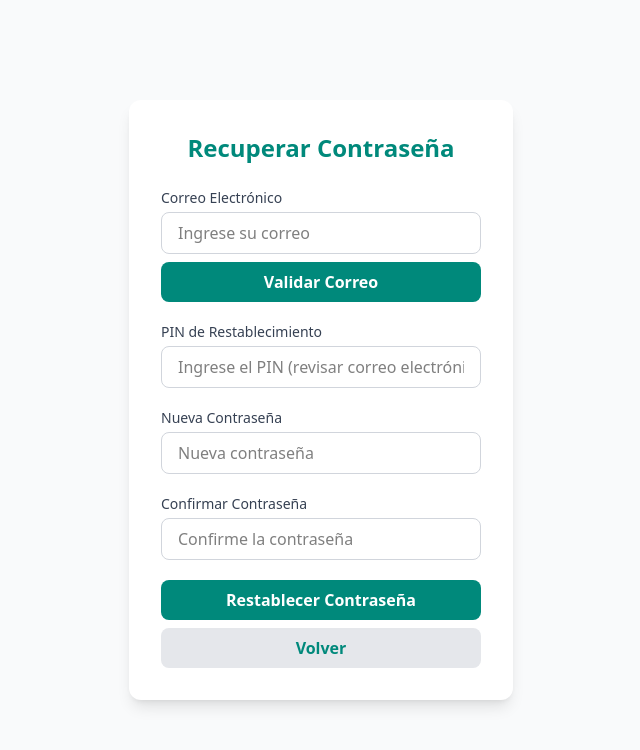
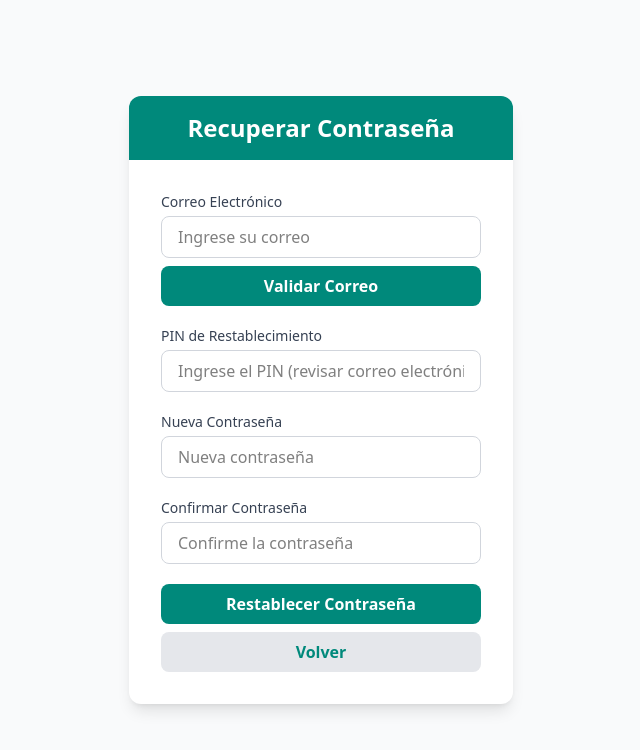
Before and after one commit to Derek-GB/IntegradorReact, a React (Vite) app: page /recuperarContrasena in a window 1280 px wide. Shown: the top 750 px of the page, without its empty margins (319-959 px from the left). Built offline with nearby package versions, Linux system fonts and the light colour scheme.

Commit message:
Diseño en recuperarContraseña

```diff
--- a/src/views/usuario/login.jsx
+++ b/src/views/usuario/login.jsx
@@ -6,12 +6,9 @@ import CustomToaster from '../../components/globalComponents/CustomToaster';
 const Login = () => {
   const {
     form,
-    error,
-    mostrarAlerta,
     isLoading,
     handleChange,
     handleSubmit,
-    setMostrarAlerta
   } = useLogin();
 
   return (
--- a/src/views/usuario/recuperarContrasena.jsx
+++ b/src/views/usuario/recuperarContrasena.jsx
@@ -1,7 +1,8 @@
-import React from 'react';
+import React, { useEffect } from 'react';
 import { useNavigate } from 'react-router-dom';
 import useRecuperarContrasena from '../../hooks/Usuario/useRecuperarContrasena.js';
-import Alerta from '../../components/Alerta.jsx';
+import CustomToaster from '../../components/globalComponents/CustomToaster';
+import { toast } from 'react-hot-toast';
 
 const RecuperarContrasena = () => {
   const navigate = useNavigate();
@@ -25,27 +26,28 @@ const RecuperarContrasena = () => {
     setMostrarAlertaError,
   } = useRecuperarContrasena();
 
+  // Mostrar mensajes con toast
+  useEffect(() => {
+    if (mostrarAlertaMensaje && mensaje) {
+      toast.success(mensaje);
+      setMostrarAlertaMensaje(false);
+    }
+    if (mostrarAlertaError && error) {
+      toast.error(error);
+      setMostrarAlertaError(false);
+    }
+  }, [mostrarAlertaMensaje, mensaje, mostrarAlertaError, error]);
+
   return (
     <div className="min-h-screen flex items-center justify-center bg-gray-50">
-      <div className="w-full max-w-sm bg-white rounded-xl shadow-lg p-8">
-        <h2 className="text-2xl font-bold text-center mb-6 text-[#00897B]">Recuperar Contraseña</h2>
+      <CustomToaster />
+      <div className="w-full max-w-sm bg-white rounded-xl shadow-lg overflow-hidden">
+        <div className="bg-[#00897B] py-4 px-6">
+          <h2 className="text-2xl font-bold text-center text-white">Recuperar Contraseña</h2>
+        </div>
+
+        <div className="p-8">
           <form onSubmit={handleSubmit} className="space-y-5">
-          {mostrarAlertaMensaje && mensaje && (
-            <Alerta
-              mensaje={mensaje}
-              tipo="exito"
-              duracion={4000}
-              onClose={() => setMostrarAlertaMensaje(false)}
-            />
-          )}
-          {mostrarAlertaError && error && (
-            <Alerta
-              mensaje={error}
-              tipo="error"
-              duracion={4000}
-              onClose={() => setMostrarAlertaError(false)}
-            />
-          )}
             <div>
               <label htmlFor="correo" className="block text-sm font-medium text-gray-700 mb-1">
                 Correo Electrónico
@@ -68,6 +70,7 @@ const RecuperarContrasena = () => {
                 Validar Correo
               </button>
             </div>
+
             <div>
               <label htmlFor="pin" className="block text-sm font-medium text-gray-700 mb-1">
                 PIN de Restablecimiento
@@ -84,6 +87,7 @@ const RecuperarContrasena = () => {
                 className="w-full px-4 py-2 border border-gray-300 rounded-lg focus:outline-none focus:ring-2 focus:ring-[#00897B] transition"
               />
             </div>
+
             <div>
               <label htmlFor="nuevaContrasena" className="block text-sm font-medium text-gray-700 mb-1">
                 Nueva Contraseña
@@ -100,6 +104,7 @@ const RecuperarContrasena = () => {
                 className="w-full px-4 py-2 border border-gray-300 rounded-lg focus:outline-none focus:ring-2 focus:ring-[#00897B] transition"
               />
             </div>
+
             <div>
               <label htmlFor="confirmarContrasena" className="block text-sm font-medium text-gray-700 mb-1">
                 Confirmar Contraseña
@@ -116,6 +121,7 @@ const RecuperarContrasena = () => {
                 className="w-full px-4 py-2 border border-gray-300 rounded-lg focus:outline-none focus:ring-2 focus:ring-[#00897B] transition"
               />
             </div>
+
             <div className="flex flex-col gap-2 mt-4">
               <button
                 type="submit"
@@ -135,6 +141,7 @@ const RecuperarContrasena = () => {
           </form>
         </div>
       </div>
+    </div>
   );
 };
 
```
Lines whose indentation alone changed are shown as unchanged.
